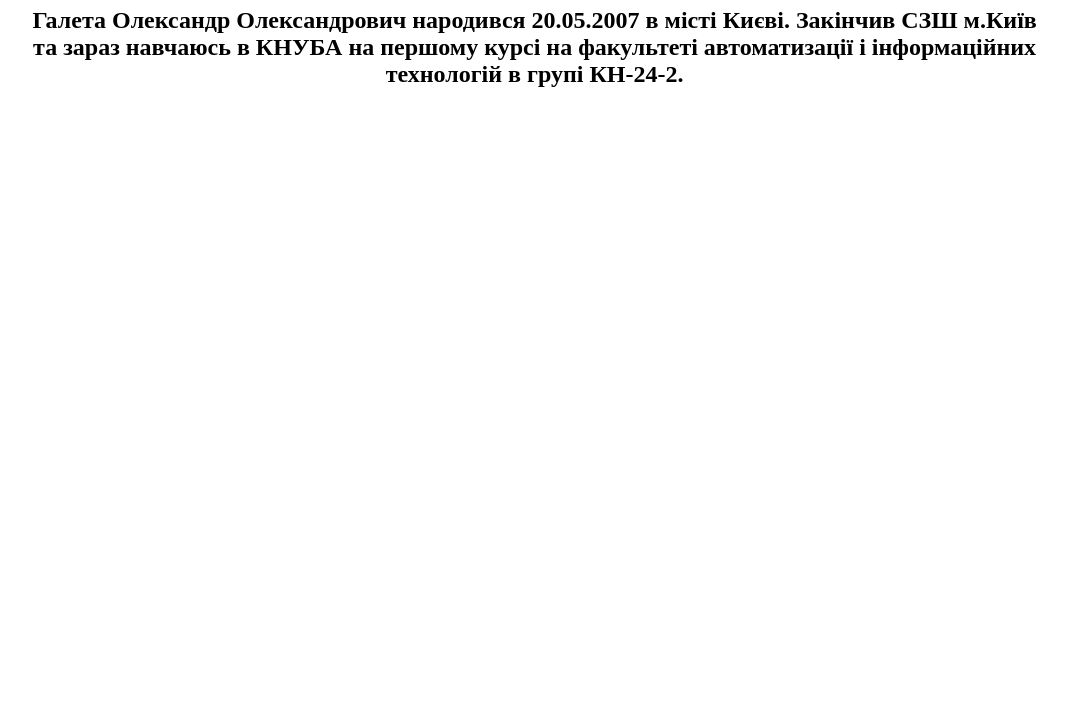
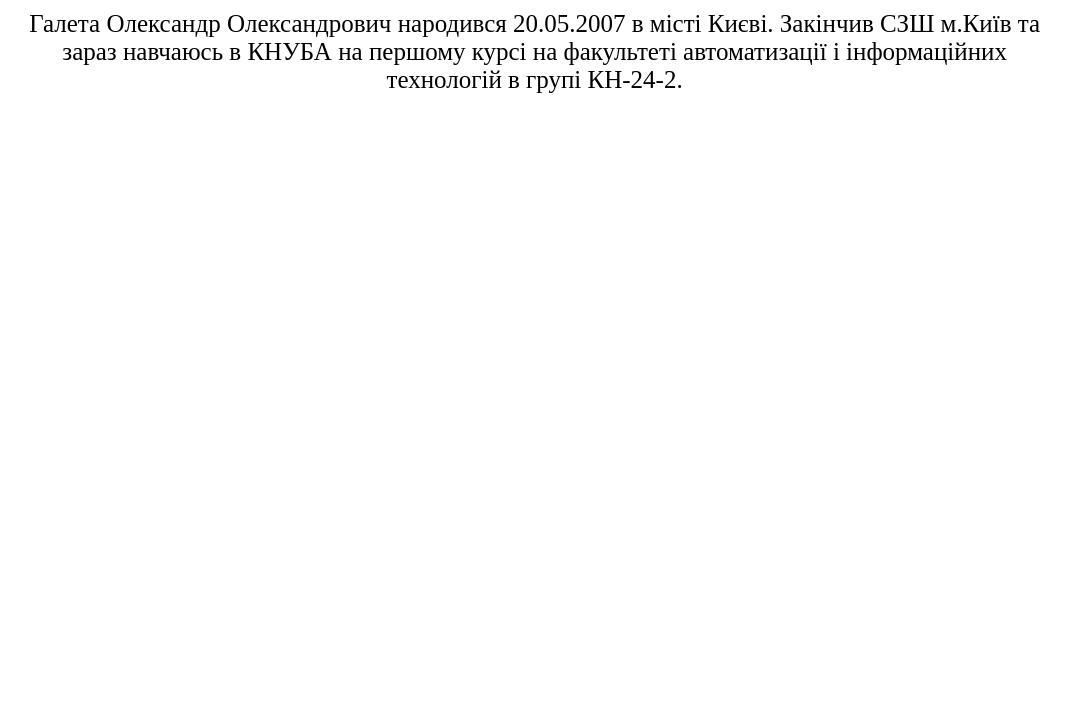
Before and after one commit to Sashka15/html-portfolio, a plain HTML site: page index.html in a window 1280 px wide. Shown: the part 73-800 px from the top of the page, without its empty margins (104-1174 px from the left). Drawn offline with Linux system fonts and the light colour scheme.

Commit message:
Змінив своє резюме

```diff
--- a/index.html
+++ b/index.html
@@ -14,6 +14,9 @@
             position: relative;
             left: 125px;
         }
+        p {
+            font-size: 25px;
+        }
     </style>
 </head>
 <body>
@@ -21,10 +24,10 @@
         <b>Коротка інформація про себе</b>
     </h1>
 <div class="text">
-        <h2>
+        <p>
         Галета Олександр Олександрович народився 20.05.2007 в місті Києві. Закінчив СЗШ м.Київ та зараз навчаюсь
         в КНУБА на першому курсі на факультеті автоматизації і інформаційних технологій в групі КН-24-2.
-    </h2>
+        </p>
 </div>
 </body>
 </html>
```
